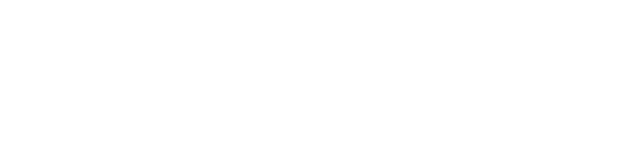
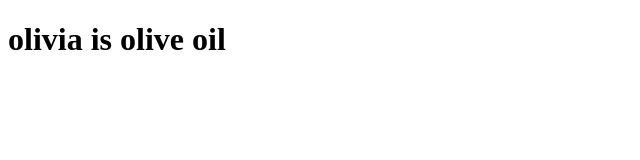
Before and after one commit to chao-chi/Chao-Chi, a plain HTML site: page olive oli.html in a window 1280 px wide. Shown: the whole page, without its empty margins (0-640 px from the left). Drawn offline with Linux system fonts and the light colour scheme.

Commit message:
Update olive oli.html

```diff
--- a/olive oli.html
+++ b/olive oli.html
@@ -6,6 +6,6 @@
     <title>Document</title>
 </head>
 <body>
-
+    <h1>olivia is olive oil</h1>
 </body>
 </html>
```
